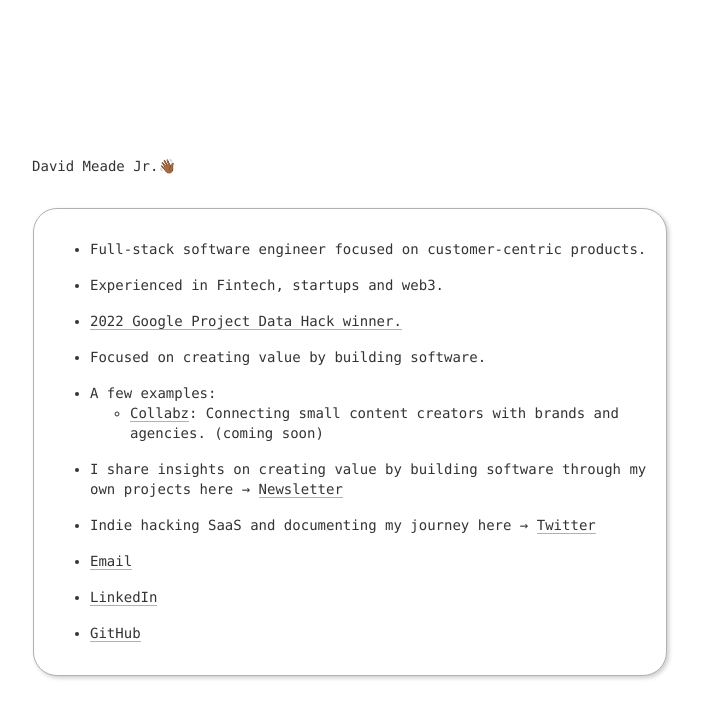
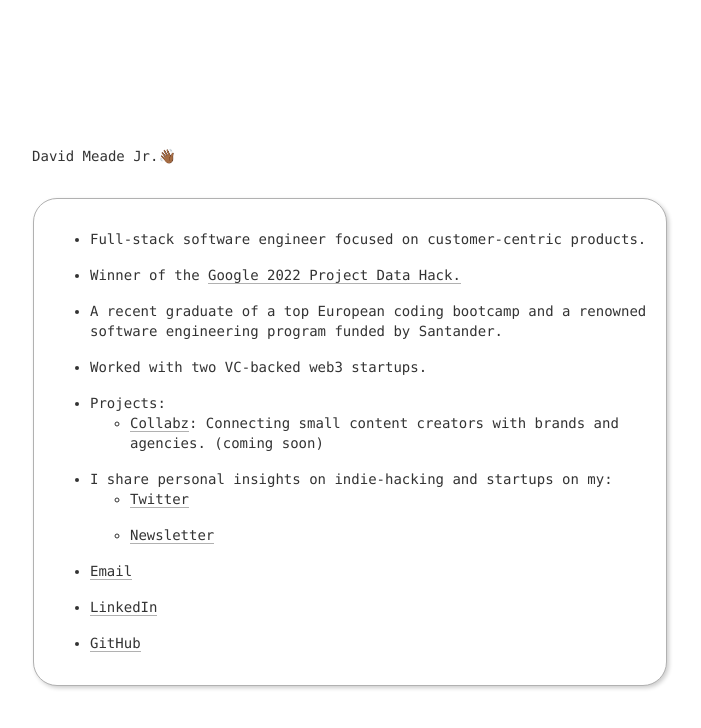
Before and after one commit to davidmeadejr/personal-website, a React (Create React App) app: page / in a window 1280 px wide. Shown: the top 728 px of the page, without its empty margins (290-991 px from the left). Built offline with nearby package versions, Linux system fonts and the light colour scheme.

Commit message:
Fix: Updated personal website.

```diff
--- a/src/App.js
+++ b/src/App.js
@@ -7,13 +7,17 @@ export default function App() {
       <div className="aboutMe">
         <ul>
           <li>Full-stack software engineer focused on customer-centric products.</li>
-          <li>Experienced in Fintech, startups and web3.</li>
+          {/* <li>Experienced in Fintech, startups and web3.</li> */}
           <li>
-            <a href="https://hackerthon.ai/">2022 Google Project Data Hack winner.</a>
+            Winner of the&nbsp;<a href="https://hackerthon.ai/">Google 2022 Project Data Hack.</a>
           </li>
-          <li>Focused on creating value by building software.</li>
+          <li>
+            A recent graduate of a top European coding bootcamp and a renowned software engineering program funded by
+            Santander.
+          </li>
+          <li>Worked with two VC-backed web3 startups.</li>
           <li className="examples">
-            A few examples:
+            Projects:
             <ul>
               <li>
                 <a href="https://www.collabz.online">Collabz</a>: Connecting small content creators with brands and
@@ -21,24 +25,25 @@ export default function App() {
               </li>
             </ul>
           </li>
+          <li>
+            I share personal insights on indie-hacking and startups on my:
+            <ul>
+              <li>
+                <a href="https://twitter.com/davidmeadejr">Twitter</a>
+              </li>
+              <li>
+                <a href="https://davidmeadejr.substack.com/">Newsletter</a>
+              </li>
+            </ul>
+          </li>
           {/* <li>
-            Previously, as a software engineer I helped build & scale Santander's in-house learning & mentoring
-            platform.
-          </li>
-          <li>I also was a software engineer at two VC-backed web3 startups focusing on front-end development.</li> */}
-          <li>
-            I share insights on creating value by building software through my own projects here →&nbsp;
-            <a href="https://davidmeadejr.substack.com/">Newsletter</a>
-          </li>
-          <li>
-            Indie hacking SaaS and documenting my journey here →&nbsp;
-            <a href="https://twitter.com/davidmeadejr">Twitter</a>
-          </li>
-
+            <a href="https://www.linkedin.com/in/davidmeadejr/overlay/1635518455085/single-media-viewer/?profileId=ACoAACOnweMB2NEIXA_bJryyk9CNXmEts0TIftM">
+              Resume
+            </a>
+          </li> */}
           <li>
             <a href="mailto:davidmeadejnr@gmail.com">Email</a>
           </li>
-
           <li>
             <a href="https://www.linkedin.com/in/davidmeadejr/">LinkedIn</a>
           </li>
```
